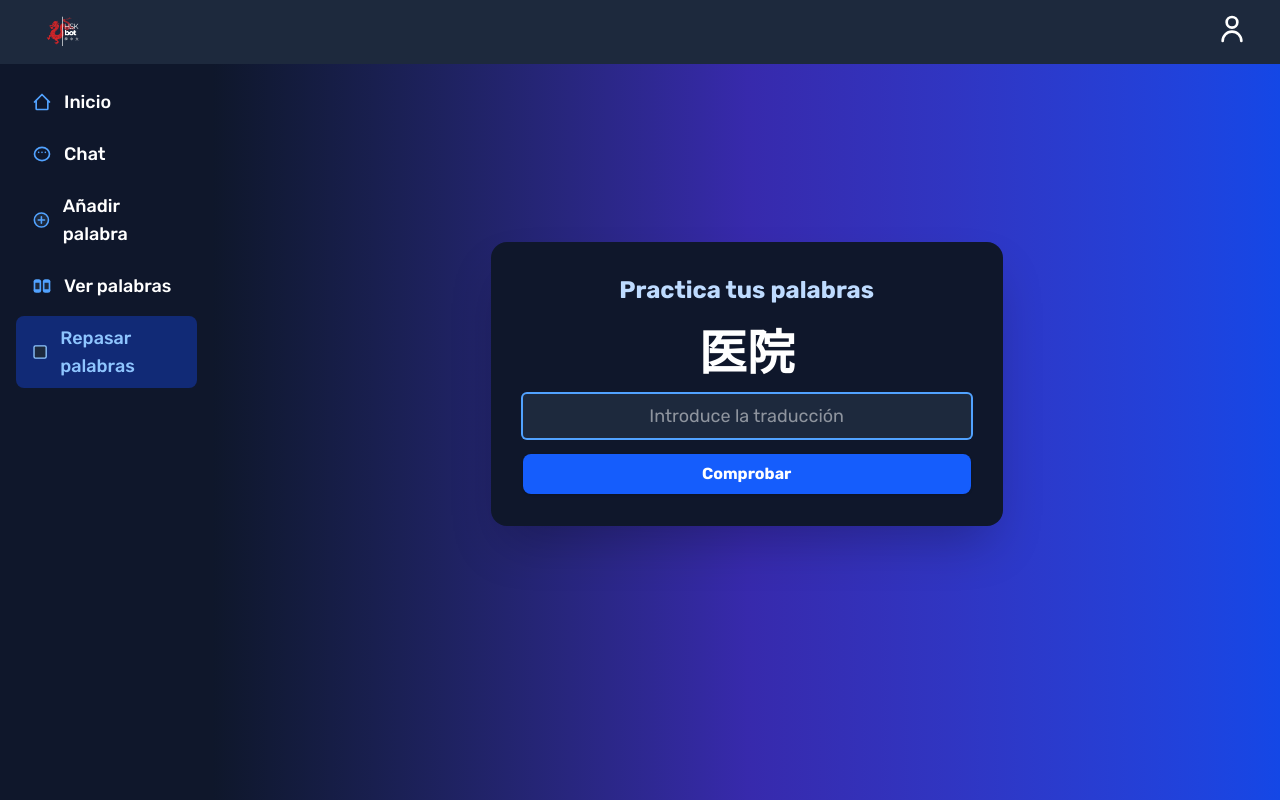
After one commit to v1k7oR15/HSKBot, a Django app: page /repaso/ in a window 1280 px wide. The commit adds this page. Run offline with Django 5.2, Linux system fonts and the light colour scheme; a user stored in the database is signed in; data comes from the database, SQL or seed files in the repository; both versions use the stored data as it was before the commit; some libraries are stand-ins or nearby versions.

Commit message:
Repaso añadido

```diff
--- a/src/hskbot/urls.py
+++ b/src/hskbot/urls.py
@@ -24,5 +24,4 @@ urlpatterns = [
     path('admin/', admin.site.urls),
     path('__reload__/', include('django_browser_reload.urls')),
     path('', include('vocabulario.urls')),
-    path('accounts/', include('allauth.urls')),
 ] + static(settings.MEDIA_URL, document_root=settings.MEDIA_ROOT)
--- a/src/theme/static/css/dist/styles.css
+++ b/src/theme/static/css/dist/styles.css
@@ -24,13 +24,11 @@
     --color-blue-600: oklch(54.6% 0.245 262.881);
     --color-blue-700: oklch(48.8% 0.243 264.376);
     --color-blue-800: oklch(42.4% 0.199 265.638);
-    --color-blue-900: oklch(37.9% 0.146 265.522);
     --color-indigo-800: oklch(39.8% 0.195 277.366);
     --color-slate-400: oklch(70.4% 0.04 256.788);
     --color-slate-700: oklch(37.2% 0.044 257.287);
     --color-slate-800: oklch(27.9% 0.041 260.031);
     --color-slate-900: oklch(20.8% 0.042 265.755);
-    --color-slate-950: oklch(12.9% 0.042 264.695);
     --color-gray-200: oklch(92.8% 0.006 264.531);
     --color-gray-400: oklch(70.7% 0.022 261.325);
     --color-black: #000;
@@ -305,6 +303,9 @@
   .mt-8 {
     margin-top: calc(var(--spacing) * 8);
   }
+  .mt-12 {
+    margin-top: calc(var(--spacing) * 12);
+  }
   .mr-1 {
     margin-right: calc(var(--spacing) * 1);
   }
@@ -329,6 +330,9 @@
   .mb-10 {
     margin-bottom: calc(var(--spacing) * 10);
   }
+  .mb-12 {
+    margin-bottom: calc(var(--spacing) * 12);
+  }
   .ml-2 {
     margin-left: calc(var(--spacing) * 2);
   }
@@ -388,6 +392,9 @@
   }
   .min-h-0 {
     min-height: calc(var(--spacing) * 0);
+  }
+  .min-h-\[80vh\] {
+    min-height: 80vh;
   }
   .min-h-screen {
     min-height: 100vh;
@@ -476,9 +483,6 @@
   }
   .grid-cols-1 {
     grid-template-columns: repeat(1, minmax(0, 1fr));
-  }
-  .grid-cols-3 {
-    grid-template-columns: repeat(3, minmax(0, 1fr));
   }
   .flex-col {
     flex-direction: column;
@@ -617,10 +621,6 @@
     border-style: var(--tw-border-style);
     border-width: 4px;
   }
-  .border-t {
-    border-top-style: var(--tw-border-style);
-    border-top-width: 1px;
-  }
   .border-blue-400 {
     border-color: var(--color-blue-400);
   }
@@ -658,12 +658,18 @@
   .bg-green-600 {
     background-color: var(--color-green-600);
   }
+  .bg-green-700 {
+    background-color: var(--color-green-700);
+  }
   .bg-red-500 {
     background-color: var(--color-red-500);
   }
   .bg-red-600 {
     background-color: var(--color-red-600);
   }
+  .bg-red-700 {
+    background-color: var(--color-red-700);
+  }
   .bg-slate-700 {
     background-color: var(--color-slate-700);
   }
@@ -678,10 +684,6 @@
   }
   .bg-yellow-500 {
     background-color: var(--color-yellow-500);
-  }
-  .bg-gradient-to-br {
-    --tw-gradient-position: to bottom right in oklab;
-    background-image: linear-gradient(var(--tw-gradient-stops));
   }
   .bg-gradient-to-r {
     --tw-gradient-position: to right in oklab;
@@ -689,10 +691,6 @@
   }
   .from-slate-900 {
     --tw-gradient-from: var(--color-slate-900);
-    --tw-gradient-stops: var(--tw-gradient-via-stops, var(--tw-gradient-position), var(--tw-gradient-from) var(--tw-gradient-from-position), var(--tw-gradient-to) var(--tw-gradient-to-position));
-  }
-  .from-slate-950 {
-    --tw-gradient-from: var(--color-slate-950);
     --tw-gradient-stops: var(--tw-gradient-via-stops, var(--tw-gradient-position), var(--tw-gradient-from) var(--tw-gradient-from-position), var(--tw-gradient-to) var(--tw-gradient-to-position));
   }
   .via-indigo-800 {
@@ -704,10 +702,6 @@
     --tw-gradient-to: var(--color-blue-700);
     --tw-gradient-stops: var(--tw-gradient-via-stops, var(--tw-gradient-position), var(--tw-gradient-from) var(--tw-gradient-from-position), var(--tw-gradient-to) var(--tw-gradient-to-position));
   }
-  .to-blue-900 {
-    --tw-gradient-to: var(--color-blue-900);
-    --tw-gradient-stops: var(--tw-gradient-via-stops, var(--tw-gradient-position), var(--tw-gradient-from) var(--tw-gradient-from-position), var(--tw-gradient-to) var(--tw-gradient-to-position));
-  }
   .fill-slate-800 {
     fill: var(--color-slate-800);
   }
@@ -745,9 +739,6 @@
   .px-6 {
     padding-inline: calc(var(--spacing) * 6);
   }
-  .px-8 {
-    padding-inline: calc(var(--spacing) * 8);
-  }
   .py-1 {
     padding-block: calc(var(--spacing) * 1);
   }
@@ -790,6 +781,10 @@
     font-size: var(--text-4xl);
     line-height: var(--tw-leading, var(--text-4xl--line-height));
   }
+  .text-5xl {
+    font-size: var(--text-5xl);
+    line-height: var(--tw-leading, var(--text-5xl--line-height));
+  }
   .text-base {
     font-size: var(--text-base);
     line-height: var(--tw-leading, var(--text-base--line-height));
@@ -863,9 +858,6 @@
   .text-gray-200 {
     color: var(--color-gray-200);
   }
-  .text-gray-400 {
-    color: var(--color-gray-400);
-  }
   .text-red-400 {
     color: var(--color-red-400);
   }
@@ -901,10 +893,6 @@
   }
   .shadow-md {
     --tw-shadow: 0 4px 6px -1px var(--tw-shadow-color, rgb(0 0 0 / 0.1)), 0 2px 4px -2px var(--tw-shadow-color, rgb(0 0 0 / 0.1));
-    box-shadow: var(--tw-inset-shadow), var(--tw-inset-ring-shadow), var(--tw-ring-offset-shadow), var(--tw-ring-shadow), var(--tw-shadow);
-  }
-  .shadow-sm {
-    --tw-shadow: 0 1px 3px 0 var(--tw-shadow-color, rgb(0 0 0 / 0.1)), 0 1px 2px -1px var(--tw-shadow-color, rgb(0 0 0 / 0.1));
     box-shadow: var(--tw-inset-shadow), var(--tw-inset-ring-shadow), var(--tw-ring-offset-shadow), var(--tw-ring-shadow), var(--tw-shadow);
   }
   .shadow-xl {
--- a/src/vocabulario/templates/base.html
+++ b/src/vocabulario/templates/base.html
@@ -111,6 +111,21 @@
                                 Ver palabras
                             </a>
                         </li>
+                        <li>
+                            <a href="{% url 'repaso' %}"
+                               class="flex items-center gap-3 px-4 py-2 rounded-lg transition font-medium
+                               {% if request.resolver_match.url_name == 'repaso' %}
+                                   bg-blue-700/40 text-blue-300
+                               {% else %}
+                                   text-white hover:bg-blue-700/30 hover:text-blue-300
+                               {% endif %}">
+                                <svg class="w-5 h-5 {% if request.resolver_match.url_name == 'repaso' %}text-blue-300{% else %}text-blue-400{% endif %}" fill="none" stroke="currentColor" stroke-width="2" viewBox="0 0 24 24">
+                                    <path stroke-linecap="round" stroke-linejoin="round" d="M12 6v6l4 2" />
+                                    <rect x="3" y="3" width="18" height="18" rx="2" class="fill-slate-800"/>
+                                </svg>
+                                Repasar palabras
+                            </a>
+                        </li>
                     </ul>
                 </nav>
             </aside>
--- /dev/null
+++ b/src/vocabulario/templates/repaso.html
@@ -0,0 +1,34 @@
+{% extends 'base.html' %}
+{% block content %}
+<div class="flex flex-col items-center justify-center w-full min-h-[80vh] px-2">
+  <div class="w-full max-w-lg bg-slate-900 bg-opacity-95 rounded-2xl shadow-2xl p-8 flex flex-col items-center mt-12 mb-12">
+    <h2 class="text-2xl font-bold text-blue-200 mb-6 text-center">Practica tus palabras</h2>
+    {% if palabra %}
+      <div class="text-5xl font-extrabold text-white mb-2">{{ palabra.palabra }}</div>
+      {% if resultado is not None %}
+        {% if resultado %}
+          <div class="bg-green-700 text-white px-4 py-2 rounded mb-4 mt-2">¡Correcto!</div>
+        {% else %}
+          <div class="bg-red-700 text-white px-4 py-2 rounded mb-4 mt-2">
+            Incorrecto. La traducción correcta es: <span class="font-bold">{{ correcta }}</span>
+          </div>
+        {% endif %}
+        <div class="mt-2 text-blue-200 text-base">
+          Pinyin: <span class="font-semibold">{{ palabra.pinyin }}</span>
+        </div>
+        <a href="{% url 'repaso' %}" class="mt-4 bg-blue-600 hover:bg-blue-700 text-white font-bold py-2 px-6 rounded-lg shadow transition">Siguiente</a>
+      {% else %}
+        <form method="post" class="w-full flex flex-col items-center gap-4 mt-2">
+          {% csrf_token %}
+          <input type="hidden" name="palabra_id" value="{{ palabra.id }}">
+          <input type="text" name="traduccion" value="{{ user_traduccion }}" placeholder="Introduce la traducción"
+                 class="w-full bg-slate-800 text-white rounded px-3 py-2 text-lg focus:outline-none focus:ring-2 focus:ring-blue-400 text-center" autocomplete="off" autofocus>
+          <button type="submit" class="w-full bg-blue-600 hover:bg-blue-700 text-white font-bold py-2 rounded-lg shadow transition">Comprobar</button>
+        </form>
+      {% endif %}
+    {% else %}
+      <div class="text-white text-center">No hay palabras en la base de datos.</div>
+    {% endif %}
+  </div>
+</div>
+{% endblock %}
--- a/src/vocabulario/urls.py
+++ b/src/vocabulario/urls.py
@@ -1,5 +1,5 @@
 from django.urls import path
-from .views import base_view, chat_view, login_view, register_view, palabra_view, mostrar_palabras_view, eliminar_palabra_view, editar_palabra_view, exportar_palabras_excel, editar_usuario
+from .views import base_view, chat_view, login_view, register_view, palabra_view, mostrar_palabras_view, eliminar_palabra_view, editar_palabra_view, exportar_palabras_excel, editar_usuario, repaso_view
 from django.contrib.auth.views import LogoutView
 
 urlpatterns = [
@@ -14,4 +14,5 @@ urlpatterns = [
     path('palabra/editar/<int:pk>/', editar_palabra_view, name='editar_palabra'),
     path('palabra/exportar/', exportar_palabras_excel, name='exportar_palabras'),
     path('editar-usuario/', editar_usuario, name='editar_usuario'),
+    path('repaso/', repaso_view, name='repaso'),
 ]
--- a/src/vocabulario/views.py
+++ b/src/vocabulario/views.py
@@ -14,6 +14,7 @@ from django.db import IntegrityError
 from django.shortcuts import get_object_or_404
 import django_tables2 as tables
 import openpyxl
+import random
 from openpyxl.styles import PatternFill, Font, Alignment
 from openpyxl.utils import get_column_letter
 from .models import Palabra
@@ -22,12 +23,10 @@ from django.contrib.auth import update_session_auth_hash
 
 
 def base_view(request):
-    # Recupera el historial de la sesión o crea uno nuevo
     return render(request, 'inicio.html')
 
 @login_required
 def chat_view(request):
-    # Esta vista es para manejar la lógica del chat
     mensajes = request.session.get('mensajes', [])
 
     if request.method == 'POST':
@@ -60,9 +59,8 @@ def login_view(request):
                     login(request, user)
                     if remember_me:
                         # 30 días (en segundos)
-                        request.session.set_expiry(60 * 60 * 24 * 30)
+                        request.session.set_expiry(2592000)
                     else:
-                        # Sesión expira al cerrar el navegador
                         request.session.set_expiry(0)
                     return redirect('inicio')
                 else:
@@ -189,7 +187,6 @@ def exportar_palabras_excel(request):
                     ws.cell(row=row_num, column=col).fill = PatternFill(start_color="FFFDE7", end_color="FFFDE7", fill_type="solid")
                 row_num += 1
 
-    # Ajustar ancho de columnas
     for i, col in enumerate(headers, 1):
         ws.column_dimensions[get_column_letter(i)].width = 18
 
@@ -224,3 +221,38 @@ def editar_usuario(request):
         'perfil_form': perfil_form,
         'password_form': password_form,
     })
+
+@login_required
+def repaso_view(request):
+    palabra = None
+    resultado = None
+    correcta = None
+    user_traduccion = ''
+
+    palabras = Palabra.objects.all()
+    if not palabras.exists():
+        return render(request, 'repaso.html', {
+            'palabra': None,
+            'resultado': None,
+            'correcta': None,
+            'user_traduccion': '',
+        })
+
+    if request.method == 'POST':
+        palabra_id = request.POST.get('palabra_id')
+        user_traduccion = request.POST.get('traduccion', '').strip()
+        palabra = Palabra.objects.get(id=palabra_id)
+        correcta = palabra.traduccion.strip()
+        resultado = (user_traduccion.lower() == correcta.lower())
+    else:
+        palabra = random.choice(palabras)
+        resultado = None
+        correcta = None
+        user_traduccion = ''
+
+    return render(request, 'repaso.html', {
+        'palabra': palabra,
+        'resultado': resultado,
+        'correcta': correcta,
+        'user_traduccion': user_traduccion,
+    })
```
Also changed, not shown: src/hskbot/settings.py (+0 -19 lines), src/vocabulario/templates/editar_usuario.html (+13 -1 lines), src/vocabulario/templates/login.html (+0 -34 lines), src/vocabulario/templates/register.html (+0 -33 lines), src/db.sqlite3, src/media/perfiles/user_1/5046437831bade0cb822ccad5ddfb428.jpg (added), src/media/perfiles/user_1/5046437831bade0cb822ccad5ddfb428_LoBkzmX.jpg (added), src/media/perfiles/user_1/5046437831bade0cb822ccad5ddfb428_hn4f1r3.jpg (added), src/media/perfiles/user_1/OIP.jpg (added), src/media/perfiles/user_1/OIP_bQ7QQCE.jpg (added), src/media/perfiles/user_1/blank-profile-picture-973460_1280.png (added), src/vocabulario/static/img/logo.png.
